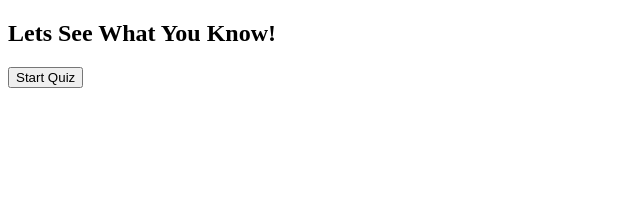
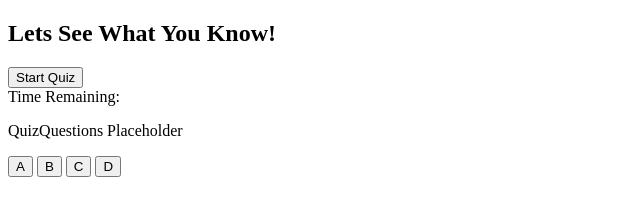
Before and after one commit to kferguson1/CodeQuiz, a plain HTML site: page index.html in a window 1280 px wide. Shown: the whole page, without its empty margins (0-640 px from the left). Drawn offline with Linux system fonts and the light colour scheme.

Commit message:
Added Quiz Question Placehlder/Answers

```diff
--- a/index.html
+++ b/index.html
@@ -13,3 +13,13 @@
             <h2>Lets See What You Know!</h2>
         <button id="startbtn">Start Quiz</button>
         </div>
+
+        <main id="Quiz">
+            <main id="Timer">Time Remaining: </main>
+            <main id="QuizQuestions"><p>QuizQuestions Placeholder</p></main>
+                <button id="a" onclick="CheckAnswer('a')">A</button>
+                <button id="b" onclick="CheckAnswer('b')">B</button>
+                <button id="c" onclick="CheckAnswer('c')">C</button>
+                <button id="d" onclick="CheckAnswer('d')">D</button>
+
+        </main>
```
